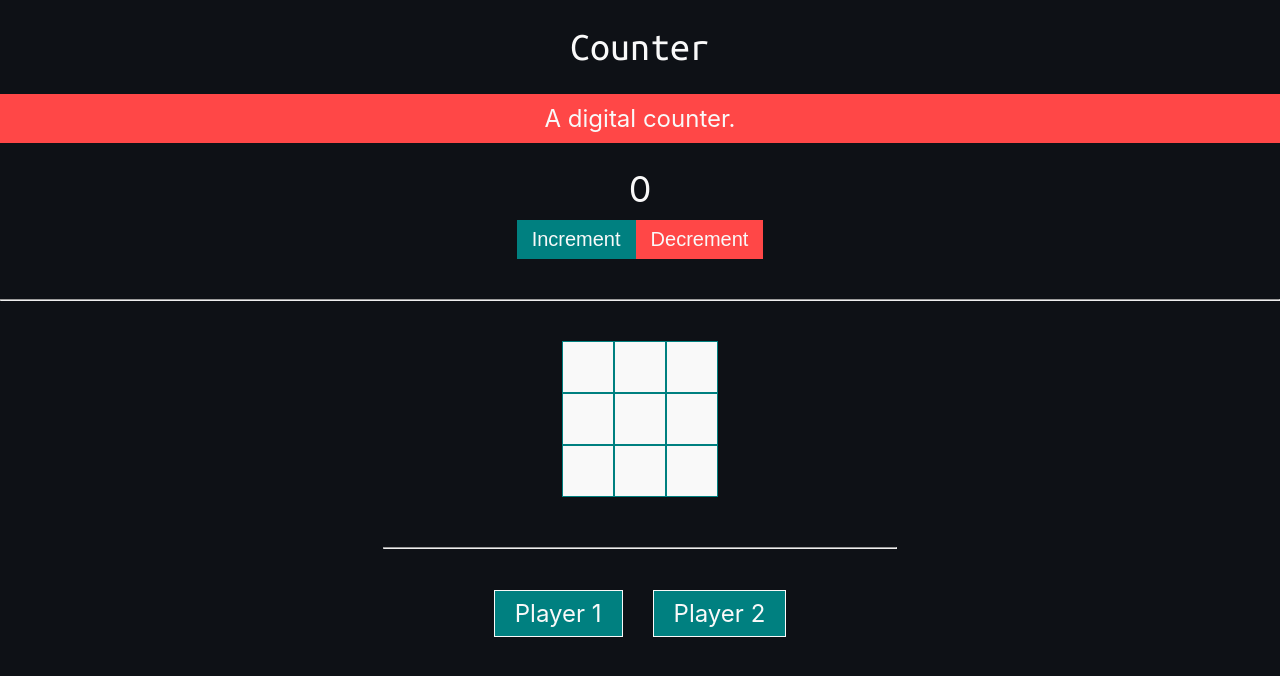
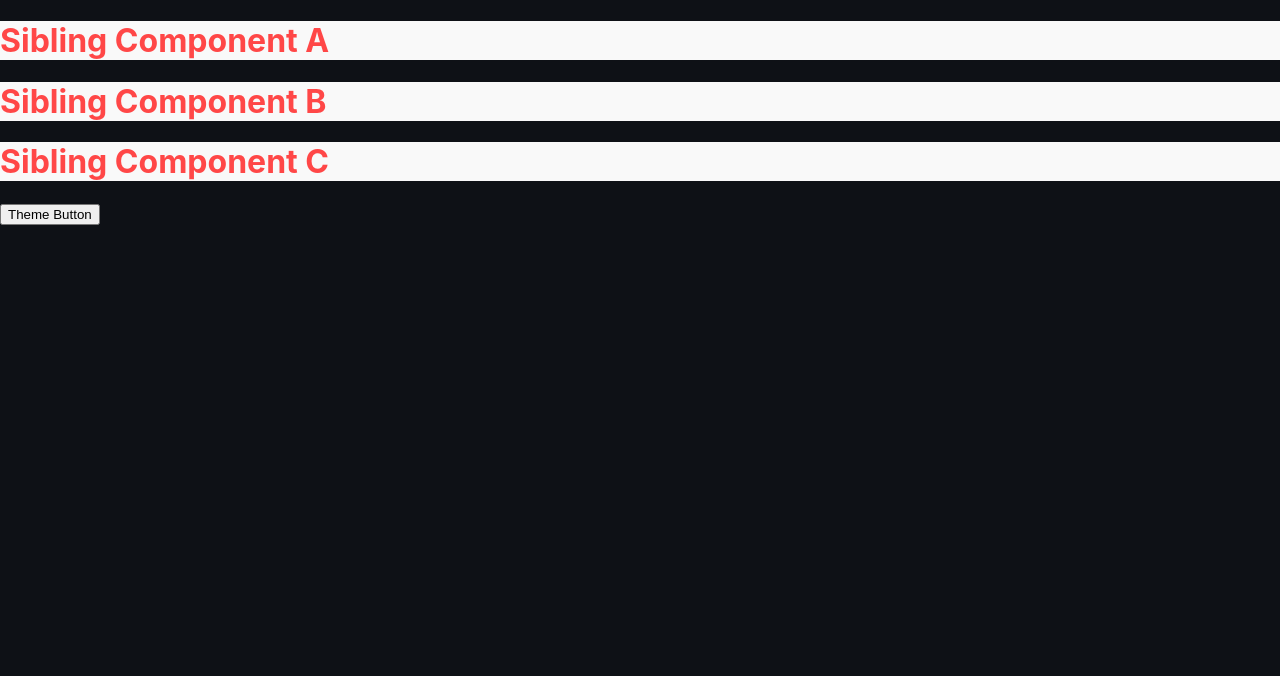
Before and after one commit to FayeKelmith/ReactJS_Playground, a React (Create React App) app: page / in a window 1280 px wide. Shown: the top 676 px of the page. Built offline with nearby package versions, Linux system fonts and the light colour scheme.

Commit message:
contextAPI is another level

```diff
--- a/src/App.js
+++ b/src/App.js
@@ -1,14 +1,23 @@
-import Header from "./components/Header";
-import Counter from "./components/Counter";
-import Tictactoe from "./components/Tictactoe";
 import "./App.css";
+import { ThemeProvider } from "./context/Context";
+
+import SibComB from "./components/SibComB";
+import SibComC from "./components/SibComC";
+import SibComA from "./components/SibComA";
+
+import ThemeBtn from "./components/ThemeBtn";
+
 function App() {
   return (
-    <div>
-      <Header />
-      <Counter />
-      <Tictactoe />
-    </div>
+    <>
+      <ThemeProvider>
+        <SibComA></SibComA>
+        <SibComB></SibComB>
+        <SibComC></SibComC>
+
+        <ThemeBtn />
+      </ThemeProvider>
+    </>
   );
 }
 
--- /dev/null
+++ b/src/components/SibComA.js
@@ -0,0 +1,15 @@
+import { useContext } from "react";
+import ThemeContext from "../context/Context";
+function SibComA() {
+  const { theme } = useContext(ThemeContext);
+  console.log("SiblingComponentA", theme);
+  return (
+    <>
+      <h1 className={`${theme === "light" ? "dark" : "light"}`}>
+        Sibling Component A
+      </h1>
+    </>
+  );
+}
+
+export default SibComA;
--- /dev/null
+++ b/src/components/SibComB.js
@@ -0,0 +1,13 @@
+import { useContext } from "react";
+import ThemeContext from "../context/Context";
+function SibComB() {
+  const { theme } = useContext(ThemeContext);
+  console.log("SiblingComponentB", theme);
+  return (
+    <>
+      <h1 className={`${theme === "light" ? "dark" : "light"}`}>Sibling Component B</h1>
+    </>
+  );
+}
+
+export default SibComB;
--- /dev/null
+++ b/src/components/SibComC.js
@@ -0,0 +1,15 @@
+import { useContext } from "react";
+import ThemeContext from "../context/Context";
+function SibComC() {
+  const { theme } = useContext(ThemeContext);
+  console.log("SiblingComponentC", theme);
+  return (
+    <>
+      <h1 className={`${theme === "light" ? "dark" : "light"}`}>
+        Sibling Component C
+      </h1>
+    </>
+  );
+}
+
+export default SibComC;
--- /dev/null
+++ b/src/components/ThemeBtn.js
@@ -0,0 +1,10 @@
+import { useContext } from "react";
+import ThemeContext from "../context/Context";
+
+function ThemeBtn() {
+  //to get the ability to use the Theme context file
+  const { toggleTheme } = useContext(ThemeContext);
+  return <button onClick={toggleTheme}> Theme Button</button>;
+}
+
+export default ThemeBtn;
--- a/src/components/Tictactoe.js
+++ b/src/components/Tictactoe.js
@@ -1,11 +1,10 @@
 import { useState } from "react";
+// < === fragment.
 const Tictactoe = () => {
   return (
-    <div>
-      <div>
-        <Board />
-      </div>
-    </div>
+    <>
+      <Board />
+    </>
   );
 };
 
@@ -16,6 +15,7 @@ const Board = () => {
   const [squares, setSquares] = useState(Array(9).fill(null));
   //const [active, setActive] = useState(false);
 
+  //button changing function
   const done = {
     backgroundColor: "#ff4747",
     color: "#f9f9f9",
@@ -25,6 +25,7 @@ const Board = () => {
     color: "#f9f9f9",
   };
 
+  //button manipulation
   let active = null;
   if (isNext) {
     active = done;
@@ -32,9 +33,17 @@ const Board = () => {
     active = pending;
   }
 
+  //click handling
   const handleClick = (i) => {
+    //working on winner;
     //to create a copy of the squares array:
     const nextSquares = squares.slice();
+
+    //stopping condiditon.
+    if (squares[i] || winner[squares[i]]) {
+      return;
+    }
+
     if (isNext) {
       nextSquares[i] = "X";
       setIsNext(false);
@@ -42,13 +51,22 @@ const Board = () => {
       nextSquares[i] = "O";
       setIsNext(true);
     }
+
     setSquares(nextSquares);
   };
+
+  let status;
+  const win = winner(squares);
+  if (win) {
+    status = "Winner: " + win;
+  }
   return (
     //using props we will now communicate between the super component board and the sub components box.
     <div>
       <div className="board">
+        <div className="winner">{status}</div>
         <div className="line">
+          {/*INFO: handleclick is a callback function else will be executed by js all the time without trigger.*/}
           <Box value={squares[0]} onSquareClick={() => handleClick(0)} />
           <Box value={squares[1]} onSquareClick={() => handleClick(1)} />
           <Box value={squares[2]} onSquareClick={() => handleClick(2)} />
@@ -70,9 +88,32 @@ const Board = () => {
   );
 };
 
-const Box = ({ value, onSquareClick, design }) => {
+const winner = (squares) => {
+  const lines = [
+    [0, 1, 2],
+    [3, 4, 5],
+    [6, 7, 8],
+    [0, 3, 6],
+    [1, 4, 7],
+    [2, 5, 8],
+    [0, 4, 8],
+    [2, 4, 8],
+  ];
+
+  for (let i = 0; i < lines.length; i++) {
+    let [a, b, c] = lines[i];
+
+    if (squares[a] && squares[a] === squares[b] && squares[a] === squares[c]) {
+      return squares[a];
+    }
+  }
+
+  return null;
+};
+
+const Box = ({ value, onSquareClick }) => {
   return (
-    <p className="box" onClick={onSquareClick} style={design}>
+    <p className="box" onClick={onSquareClick}>
       {value}
     </p>
   );
--- /dev/null
+++ b/src/context/Context.js
@@ -0,0 +1,21 @@
+import { createContext } from "react";
+import { useState } from "react";
+
+const ThemeContext = createContext({
+  theme: "light",
+});
+
+export const ThemeProvider = ({ children }) => {
+  const [theme, setTheme] = useState("light");
+  const toggleTheme = () => {
+    setTheme((prevTheme) => (prevTheme === "light" ? "dark" : "light"));
+  };
+
+  return (
+    <ThemeContext.Provider value={{ theme, toggleTheme }}>
+      {children}
+    </ThemeContext.Provider>
+  );
+};
+
+export default ThemeContext;
--- a/src/index.css
+++ b/src/index.css
@@ -72,3 +72,11 @@ code {
 .active {
   background-color: #ff4747;
 }
+.light{
+  color: #008080;
+  background-color: #f9f9f9;
+}
+.dark{
+  color: #ff4747;
+  background-color: #f9f9f9;
+}
```
Also changed, not shown: src/components/Theme.js (added, +7 -0 lines).
